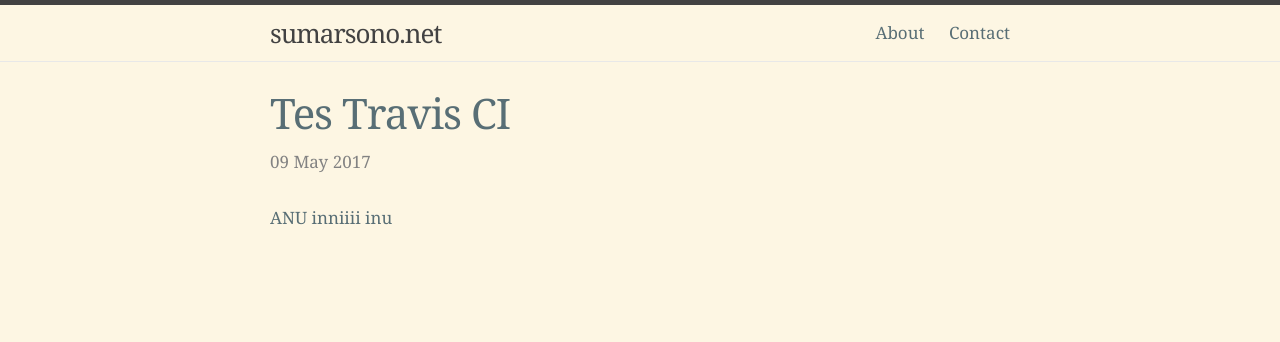
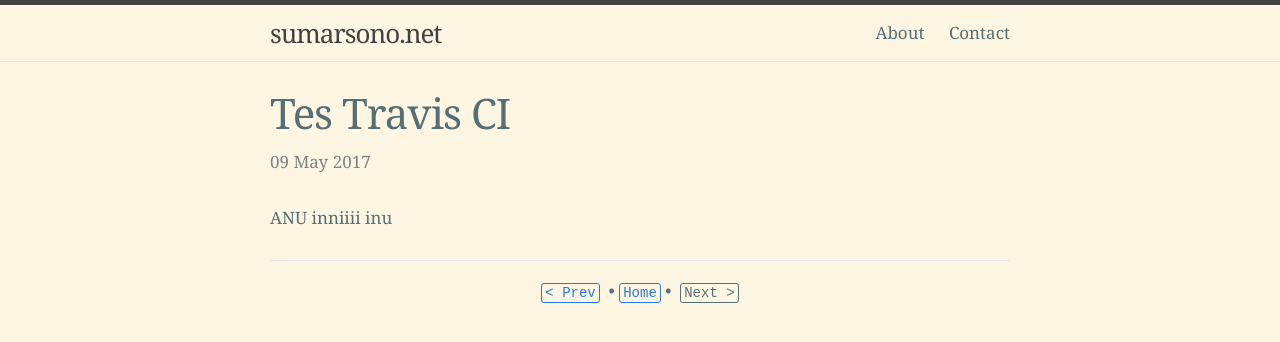
Before and after one commit to nalakawula/sumarsono.net, a Jekyll site: the page built from _posts/2017-05-09-tes-travis-ci.md, in a window 1280 px wide. Shown: the top 342 px of the page. Built offline with Jekyll 4.4.1, drawn with Linux system fonts in a browser that asks for light colours.

Commit message:
tambah page nav

```diff
--- a/_layouts/post.html
+++ b/_layouts/post.html
@@ -12,4 +12,20 @@ layout: default
     {{ content }}
   </div>
 
+  <div class="pagination">
+    <ul style="margin-left: 0">
+      {% if page.previous %}
+        <a href="{{ BASE_PATH }}{{ page.previous.url }}" title="{{ page.previous.title }}"><code>&lt; Prev</code></a>
+      {% else %}
+        <code>&lt; Prev</code>
+      {% endif %}
+        &nbsp;•&nbsp;<a href="{{ BASE_PATH }}/index.html" title="Back to the front page"><code>Home</code></a>&nbsp;•&nbsp;
+      {% if page.next %}
+        <a href="{{ BASE_PATH }}{{ page.next.url }}" title="{{ page.next.title }}"><code>Next &gt;</code></a>
+      {% else %}
+        <code>Next &gt;</code>
+      {% endif %}
+    </ul>
+  </div>
+
 </article>
```
Also changed, not shown: assets/css/main.css.
